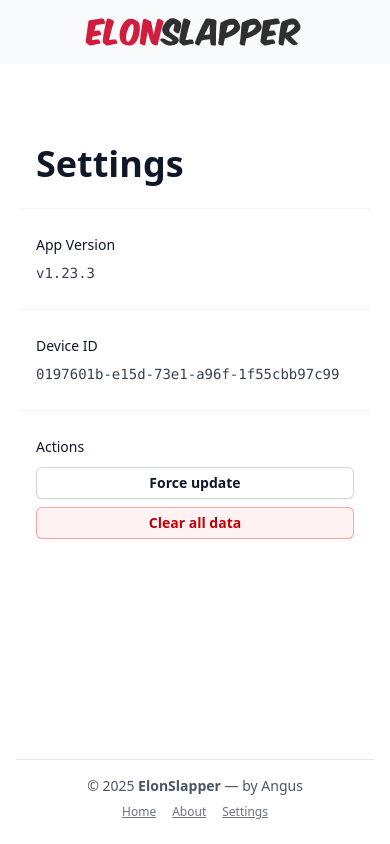
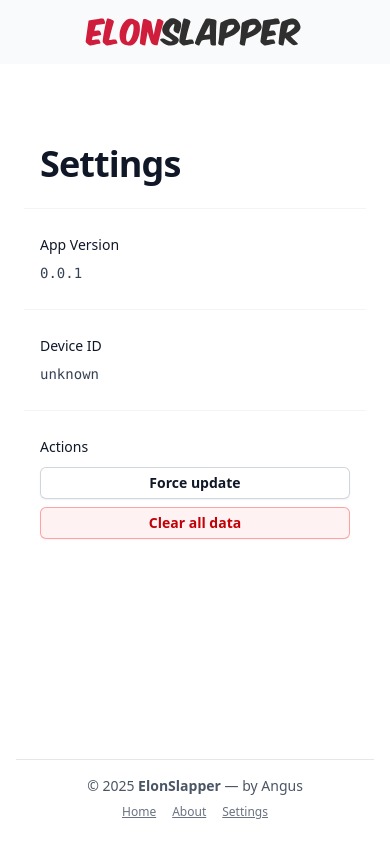
Before and after one commit to ElonSlapper/elonslapper-frontend, a Vue app: page /settings in a window 390 px wide. Built offline with nearby package versions, Linux system fonts and the light colour scheme.

Commit message:
settings page

```diff
--- a/src/stores/slap.ts
+++ b/src/stores/slap.ts
@@ -36,6 +36,18 @@
     setTotalUsers(total: number) {
       this.totalUsers = total
       localStorage.setItem('totalUsers', total.toString())
+    },
+    getUserId(): string | null {
+      return this.userId
+    },
+    reset() {
+      this.count = 0
+      this.userId = null
+      this.lastSubmittedCount = 0
+      this.globalSlaps = 0
+      this.rank = 0
+      this.totalUsers = 0
+      localStorage.clear()
     }
   }
 })
--- a/src/views/AboutView.vue
+++ b/src/views/AboutView.vue
@@ -2,9 +2,9 @@
 </script>
 
 <template>
-  <div class="mx-auto max-w-7xl px-6 sm:mt-20 lg:px-8">
+  <div class="mx-auto">
     <div class="mx-auto max-w-2xl lg:mx-0">
-      <h2 class="text-4xl font-semibold tracking-tight text-pretty text-gray-900 sm:text-5xl">About</h2>
+      <h1 class="text-4xl font-semibold tracking-tight text-pretty text-gray-900 sm:text-5xl">About</h1>
       <p class="mt-6 text-lg/8 text-gray-600">
         ElonSlapper is a small, light-hearted app that lets you slap Elon.
       </p>
@@ -14,7 +14,7 @@
       <div>
         <dt class="font-semibold text-gray-900">Built for fun</dt>
         <dd class="mt-1 text-gray-600">
-          This app doesn’t change the world, but it might change your mood. Slap a billionaire and enjoy it.
+          Slap Elon with a single click. It’s a simple.
         </dd>
       </div>
 
@@ -49,7 +49,7 @@
       <div>
         <dt class="font-semibold text-gray-900">Support it?</dt>
         <dd class="mt-1 text-gray-600">
-          If you like this app and want to support its development, you can buy me a coffee. It helps keep the servers running and the slaps coming.
+          If you like this app and want to support its development, you can buy me a coffee. It helps keep the servers running and the slaps coming. <br>
           <a
             href="https://www.buymeacoffee.com/yourusername"
             target="_blank"
--- a/src/views/MainLayout.vue
+++ b/src/views/MainLayout.vue
@@ -1,5 +1,5 @@
 <template>
-  <div class="container mx-auto p-5 mt-15">
+  <div class="container mx-auto p-5 mt-15 max-w-7xl px-6 lg:px-8">
     <slot></slot>
   </div>
 </template>
--- a/src/views/SettingsView.vue
+++ b/src/views/SettingsView.vue
@@ -1,34 +1,58 @@
 <script setup lang="ts">
-import MainButton from '@/components/MainButton.vue';
+import MainButton from '@/components/MainButton.vue'
+import pkg from '../../package.json'
+import { useSlapStore } from '@/stores/slap'
+import { onMounted, ref } from 'vue'
 
+const store = useSlapStore()
+
+const version = ref('unknown')
+const userId = ref('unknown')
+
+// On mount, check for updates
+onMounted(() => {
+  version.value = pkg.version || 'unknown'
+  userId.value = store.getUserId() || 'unknown'
+})
+
+function forceUpdate() {
+  window.location.reload()
+}
+
+function clearAllData() {
+  const confirmed = window.confirm('Are you sure you want to clear all data? This cannot be undone.')
+  if (confirmed) {
+    store.reset()
+    window.location.reload()
+  }
+}
 </script>
 
 <template>
   <div>
     <div class="px-4 sm:px-0">
-    <h1 class="text-4xl font-semibold text-gray-900">Settings</h1>
+      <h1 class="text-4xl font-semibold tracking-tight text-pretty text-gray-900 sm:text-5xl">Settings</h1>
     </div>
     <div class="mt-6 border-t border-gray-100">
       <dl class="divide-y divide-gray-100">
         <div class="px-4 py-6 sm:grid sm:grid-cols-3 sm:gap-4 sm:px-0">
           <dt class="text-sm/6 font-medium text-gray-900">App Version</dt>
-        <dd class="mt-1 text-sm/6 text-gray-700 sm:col-span-2 sm:mt-0 font-mono">v1.23.3</dd>
+          <dd class="mt-1 text-sm/6 text-gray-700 sm:col-span-2 sm:mt-0 font-mono">{{ version }}</dd>
         </div>
         <div class="px-4 py-6 sm:grid sm:grid-cols-3 sm:gap-4 sm:px-0">
           <dt class="text-sm/6 font-medium text-gray-900">Device ID</dt>
-        <dd class="mt-1 text-sm/6 text-gray-700 sm:col-span-2 sm:mt-0 font-mono">0197601b-e15d-73e1-a96f-1f55cbb97c99 </dd>
+          <dd class="mt-1 text-sm/6 text-gray-700 sm:col-span-2 sm:mt-0 font-mono">{{ userId }}</dd>
         </div>
         <div class="px-4 py-6 sm:grid sm:grid-cols-3 sm:gap-4 sm:px-0">
           <dt class="text-sm/6 font-medium text-gray-900">Actions</dt>
           <dd class="mt-2 text-sm text-gray-900 sm:col-span-2 sm:mt-0">
             <div class="flex flex-col space-y-2 sm:flex-row sm:space-x-2 sm:space-y-0 sm:items-center">
-            <MainButton>Force update</MainButton>
-            <MainButton variant="danger">Clear all data</MainButton>
+              <MainButton @click="forceUpdate">Force update</MainButton>
+              <MainButton variant="danger" @click="clearAllData">Clear all data</MainButton>
             </div>
           </dd>
         </div>
       </dl>
     </div>
   </div>
-
 </template>
```
Lines whose indentation alone changed are shown as unchanged.
